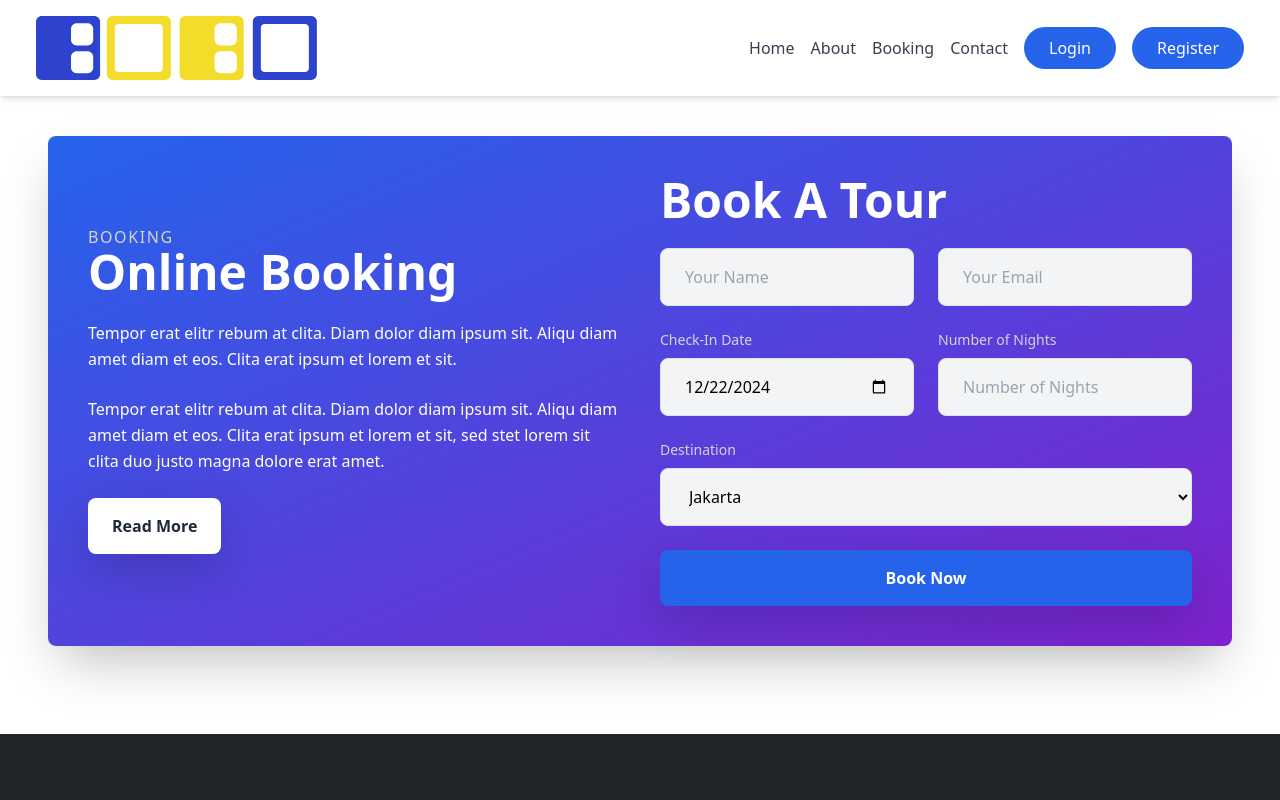
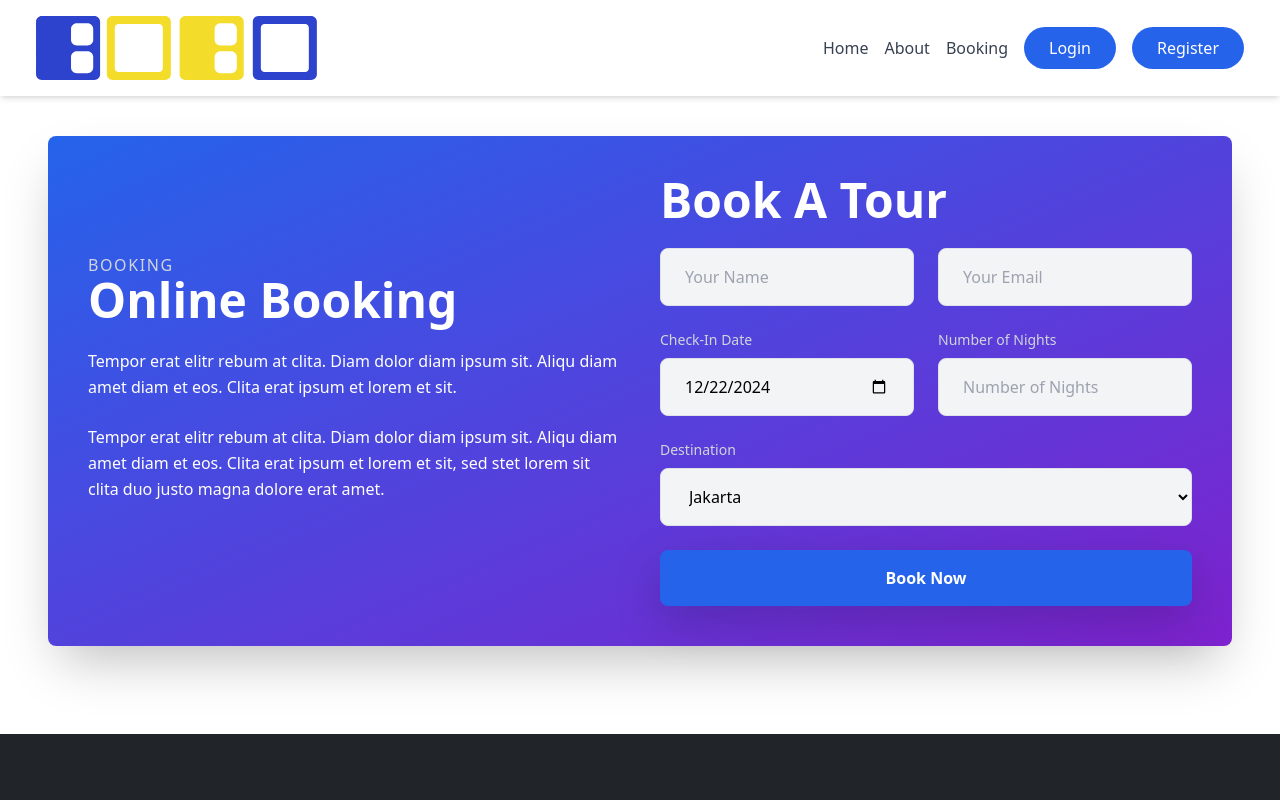
Before and after one commit to M-o-ha-med/paw-booking-web, a React (Vite) app: page /booking in a window 1280 px wide. Shown: the top 800 px of the page. Built offline with nearby package versions, Linux system fonts and the light colour scheme.

Commit message:
Navbar Update, Booking Update

```diff
--- a/package.json
+++ b/package.json
@@ -17,6 +17,7 @@
     "react": "^18.3.1",
     "react-dom": "^18.3.1",
     "react-router-dom": "^7.1.0",
+    "react-select": "^5.9.0",
     "typeface-nunito": "^1.1.13"
   },
   "devDependencies": {
--- a/src/Booking.jsx
+++ b/src/Booking.jsx
@@ -20,12 +20,6 @@ const Booking = () => {
               Tempor erat elitr rebum at clita. Diam dolor diam ipsum sit. Aliqu diam amet diam et eos. Clita erat ipsum et lorem et sit,
               sed stet lorem sit clita duo justo magna dolore erat amet.
             </p>
-            <a
-              href="#"
-              className="inline-block bg-white text-gray-800 font-semibold py-3 px-6 rounded-lg shadow-lg hover:bg-gray-100 transition duration-300"
-            >
-              Read More
-            </a>
           </div>
           <div>
             <h1 className="text-3xl md:text-5xl font-extrabold mb-6">Book A Tour</h1>
--- a/src/Navbar.jsx
+++ b/src/Navbar.jsx
@@ -36,9 +36,6 @@ export default function Navbar() {
           <Link to="/booking" className="text-gray-700 hover:text-gray-900 font-medium">
             Booking
           </Link>
-          <Link to="/contact" className="text-gray-700 hover:text-gray-900 font-medium">
-            Contact
-          </Link>
           <Link
             to="/login"
             className="btn bg-blue-600 text-white rounded-full py-2 px-4 hover:bg-blue-700"
```
Also changed, not shown: 1 other file (tests, documents, lock files or other folders).
